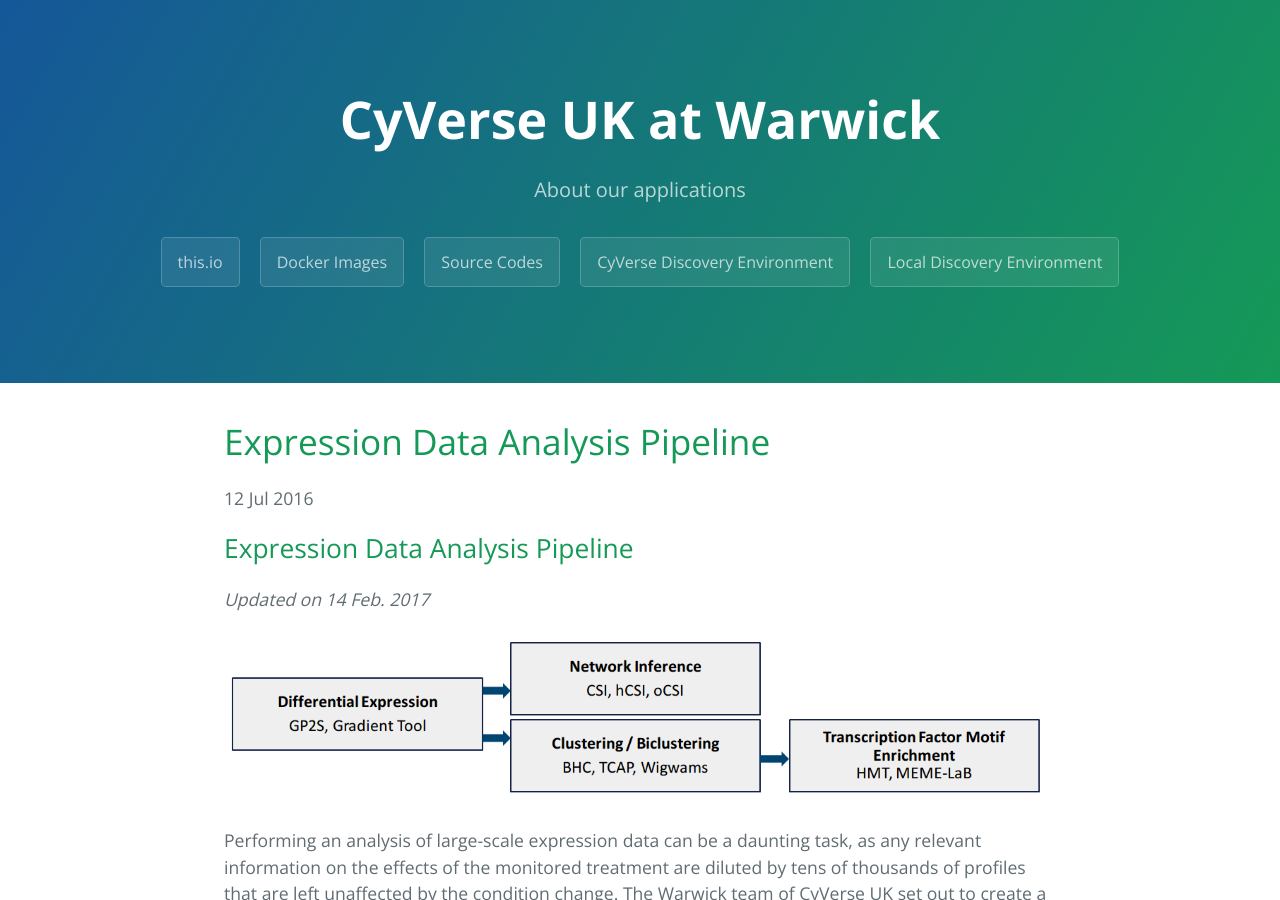
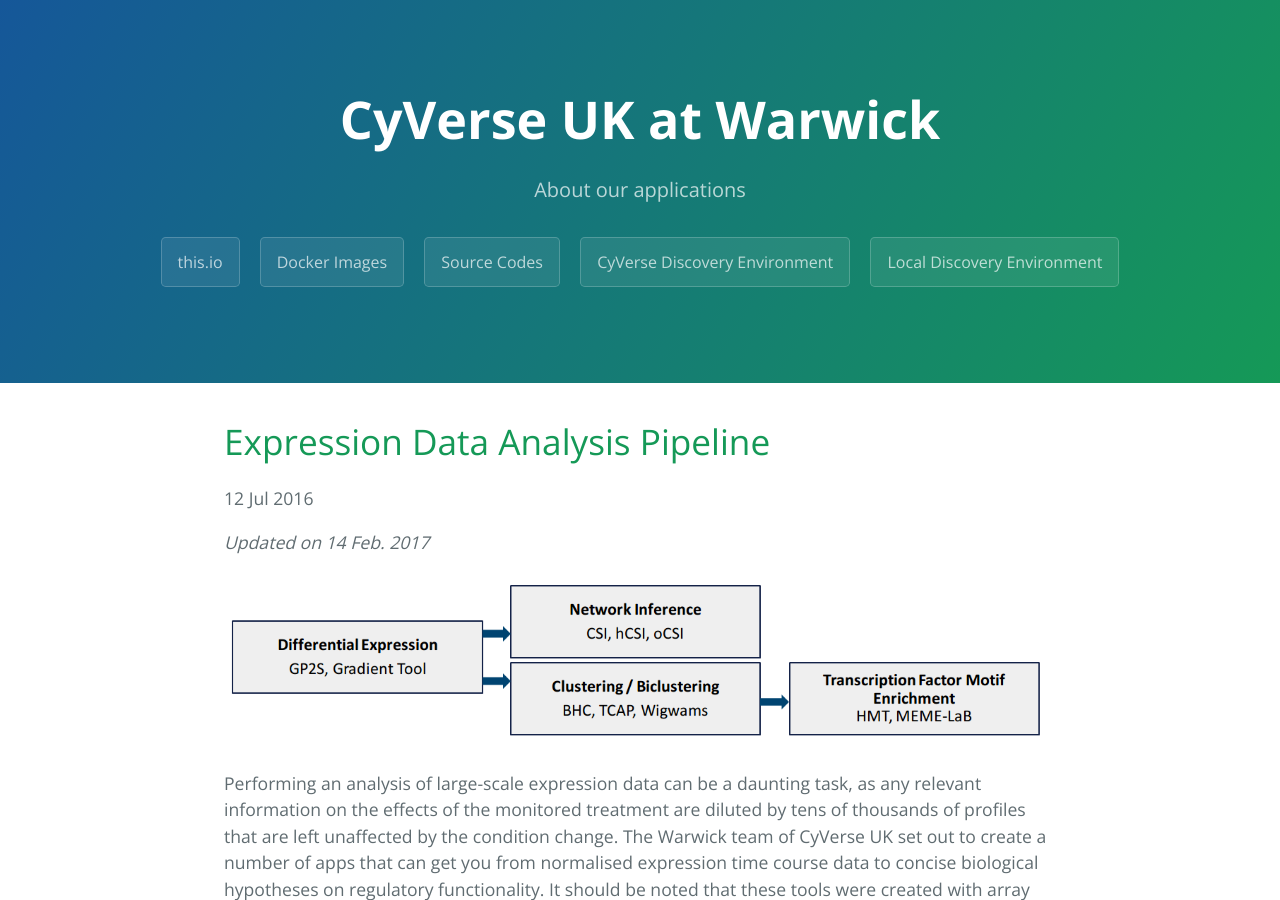
Before and after one commit to cyversewarwick/cyversewarwick.github.io, a Jekyll site: the page built from _posts/2016-07-12-expression-pipeline.md, in a window 1280 px wide and 900 px high. Built offline with Jekyll 4.4.1, drawn with Linux system fonts in a browser that asks for light colours.

Commit message:
Update 2016-07-12-expression-pipeline.md

```diff
--- a/_posts/2016-07-12-expression-pipeline.md
+++ b/_posts/2016-07-12-expression-pipeline.md
@@ -3,8 +3,6 @@
 title: "Expression Data Analysis Pipeline"
 date: 2016-07-12
 ---
-
-## Expression Data Analysis Pipeline
 
 *Updated on 14 Feb. 2017*
 
```
